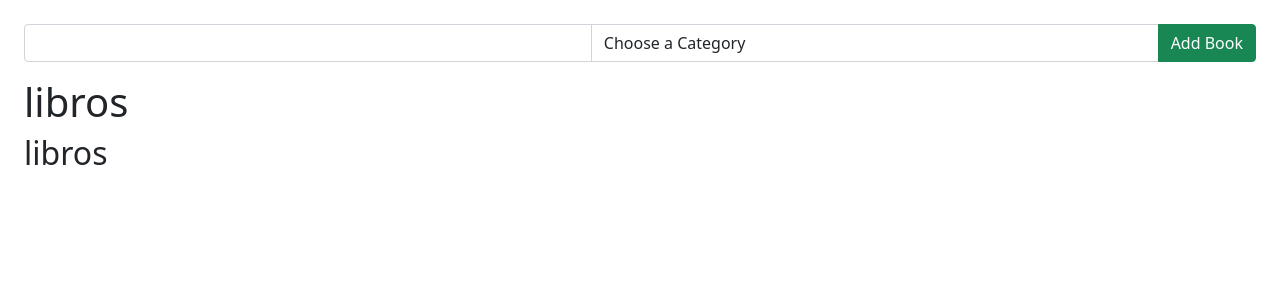
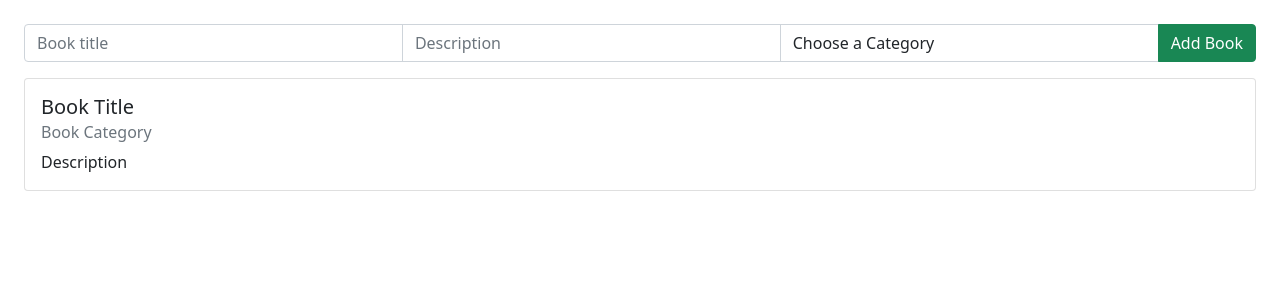
Before and after one commit to Wusinho/library-app, a React (Create React App) app: page / in a window 1280 px wide. Shown: the top 300 px of the page. Built offline with nearby package versions, Linux system fonts and the light colour scheme.

Commit message:
Added Book Card

```diff
--- a/src/components/BookForm.jsx
+++ b/src/components/BookForm.jsx
@@ -4,9 +4,10 @@ function BookForm() {
   return (
     <form>
       <div className="input-group mb-3">
-        <input type="text" className="form-control" />
+        <input type="text" className="form-control" placeholder="Book title" />
+        <input type="text" className="form-control" placeholder="Description" />
         <select className="form-control" id="input3">
-          <option selected>Choose a Category</option>
+          <option defaultValue>Choose a Category</option>
           <option>Action</option>
           <option>Biography</option>
           <option>History</option>
--- a/src/components/BooksList.jsx
+++ b/src/components/BooksList.jsx
@@ -2,9 +2,12 @@ import React from 'react';
 
 function BooksList() {
   return (
-    <div>
-      <h1>libros</h1>
-      <h2>libros</h2>
+    <div className="card">
+      <div className="card-body">
+        <h5 className="card-title">Book Title</h5>
+        <h6 className="card-subtitle mb-2 text-muted">Book Category</h6>
+        <p className="card-text">Description</p>
+      </div>
     </div>
   );
 }
```
